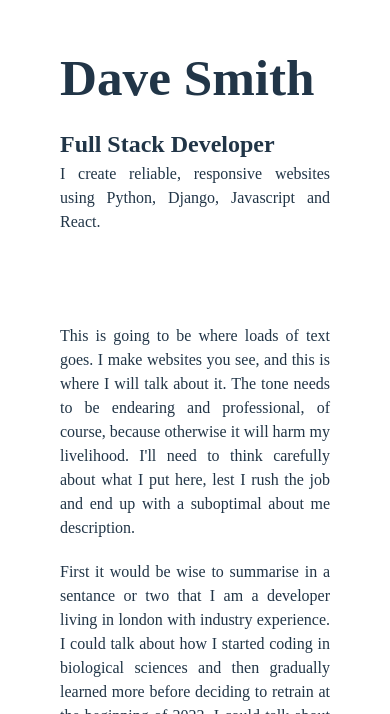
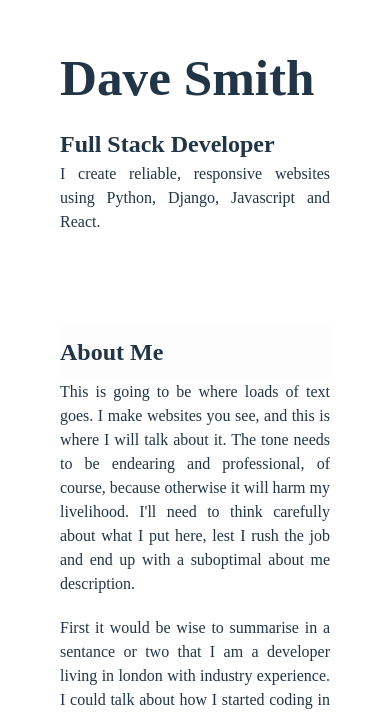
Before and after one commit to 16000psi/portfolio, a React (Vite) app in the folder frontend/: page / in a window 390 px wide. Shown: the part 130-844 px from the top of the page. Built offline with nearby package versions, Linux system fonts and the light colour scheme; no server answers; a web font is replaced by a local one.

Commit message:
Add styling changes inc card highlighting and narrow view sticky titles

```diff
--- a/frontend/src/App.css
+++ b/frontend/src/App.css
@@ -136,6 +136,10 @@ body {
   display: none;
 
 }
+.faded {
+  opacity: 0.5; /* Adjust the opacity as needed */
+  transition: opacity 0.3s ease;
+}
 
 @media (max-width: 900px) {
   .app {
@@ -161,6 +165,12 @@ body {
 
   .section-title {
     display: block;
+    position: -webkit-sticky;
+    position: sticky;
+    top: 0;
+    background-color: #fdfdfd; /* Same as the background color to prevent overlap issues */
+    z-index: 1000; /* Ensure it's on top */
+    padding: 10px 0; /* Optional: Add some padding for better appearance */
 
   }
 }
--- a/frontend/src/components/AboutMe.jsx
+++ b/frontend/src/components/AboutMe.jsx
@@ -4,6 +4,7 @@ import MainHeader from "./MainHeader";
 const AboutMe = forwardRef((props, ref) => {
   return (
     <div id="section1" className="about-me content-section" ref={ref}>
+      <h2 className="section-title">About Me</h2>
       <p>This is going to be where loads of text goes. I make websites you see, and this is where I will talk about it. The tone needs to be endearing and professional, of course, because otherwise it will harm my livelihood.  I'll need to think carefully about what I put here, lest I rush the job and end up with a suboptimal about me description.</p>
       <p>First it would be wise to summarise in a sentance or two that I am a developer living in london with industry experience.  I could talk about how I started coding in biological sciences and then gradually learned more before deciding to retrain at the beginning of 2023.  I could talk about my experiences briefly.  I should also have a sentence about why I enjoy web developent and what I get out of it.</p>
       <p>I should then end with a short sentence talking about what I like to do in my free time, keeping it light and playful.</p>
--- a/frontend/src/components/ProjectList.jsx
+++ b/frontend/src/components/ProjectList.jsx
@@ -2,14 +2,13 @@ import React, { useEffect, useState, forwardRef } from "react";
 import axios from "axios";
 
 const ProjectList = forwardRef((props, ref) => {
+  const [hoverId, setHoverId] = useState(null);
   const [projects, setProjects] = useState([]);
 
   useEffect(() => {
     const fetchProjects = async () => {
       try {
-        const response = await axios.get(
-          "http://localhost:8000/api/projects/"
-        );
+        const response = await axios.get("http://localhost:8000/api/projects/");
         setProjects(response.data);
       } catch (error) {
         console.error("Error fetching projects:", error);
@@ -25,11 +24,19 @@ const ProjectList = forwardRef((props, ref) => {
       {projects.length > 0 ? (
         <ul>
           {projects.map((project) => (
-            <li key={project.id}>
+            <li
+              key={project.id}
+              onMouseEnter={() => setHoverId(project.id)}
+              onMouseLeave={() => setHoverId(null)}
+              className={hoverId && hoverId !== project.id ? "faded" : ""}
+            >
               <h2>{project.title}</h2>
               <p>{project.description}</p>
               <p>
-                Skills: {typeof project.skills === 'string' ? project.skills.split(",").join(", ") : project.skills}
+                Skills:{" "}
+                {typeof project.skills === "string"
+                  ? project.skills.split(",").join(", ")
+                  : project.skills}
               </p>
               {project.repository && (
                 <p>
@@ -44,7 +51,11 @@ const ProjectList = forwardRef((props, ref) => {
               )}
               {project.image && (
                 <p>
-                  <img src={project.image} alt={`${project.title} image`} style={{maxWidth: '100%'}} />
+                  <img
+                    src={project.image}
+                    alt={`${project.title} image`}
+                    style={{ maxWidth: "100%" }}
+                  />
                 </p>
               )}
             </li>
--- a/frontend/src/components/WorkExperienceList.jsx
+++ b/frontend/src/components/WorkExperienceList.jsx
@@ -2,6 +2,7 @@ import React, { useEffect, useState, forwardRef } from "react";
 import axios from "axios";
 
 const WorkExperienceList = forwardRef((props, ref) => {
+  const [hoverId, setHoverId] = useState(null);
   const [workExperiences, setWorkExperiences] = useState([]);
 
   useEffect(() => {
@@ -25,7 +26,12 @@ const WorkExperienceList = forwardRef((props, ref) => {
       {workExperiences.length > 0 ? (
         <ul>
           {workExperiences.map((experience) => (
-            <li key={experience.id}>
+            <li
+              key={experience.id}
+              onMouseEnter={() => setHoverId(experience.id)}
+              onMouseLeave={() => setHoverId(null)}
+              className={hoverId && hoverId !== experience.id ? 'faded' : ''}
+            >
               <h2>{experience.title}</h2>
               <p>{experience.when}</p>
               <p>{experience.description}</p>
```
